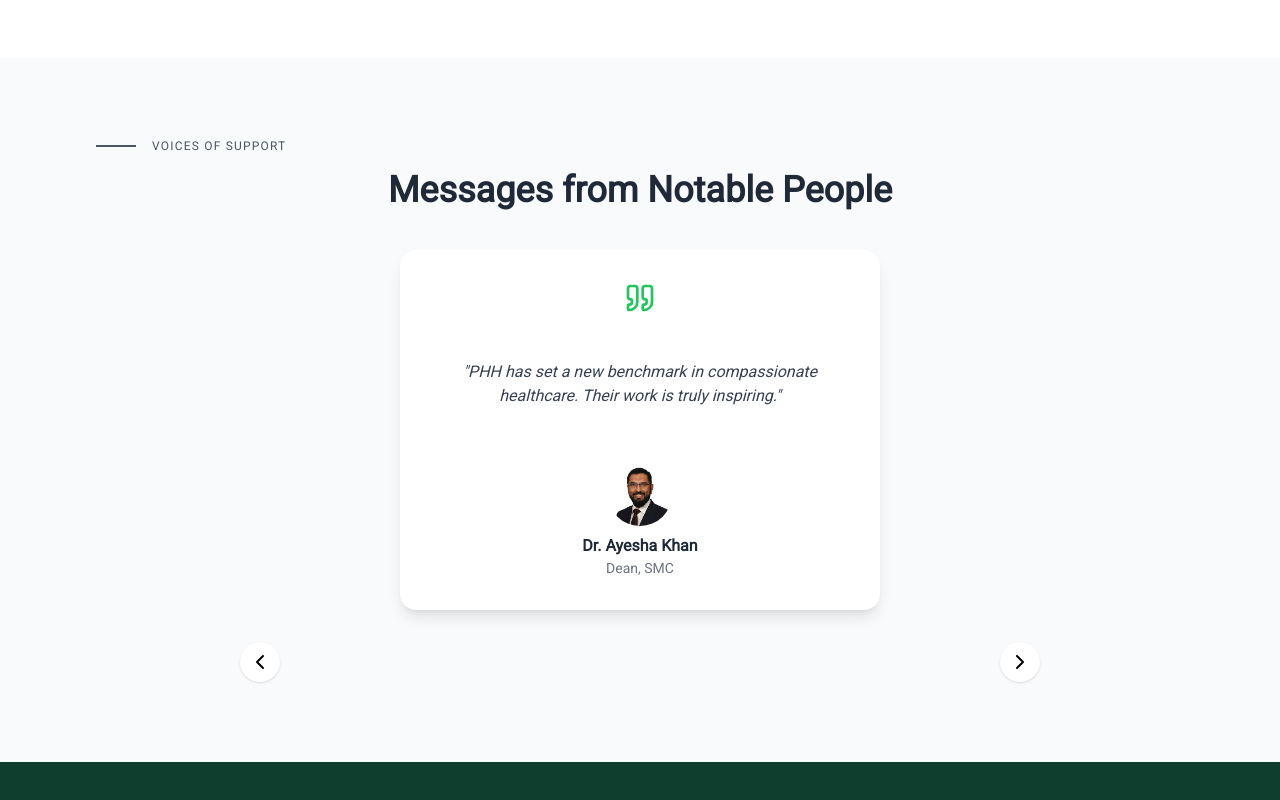
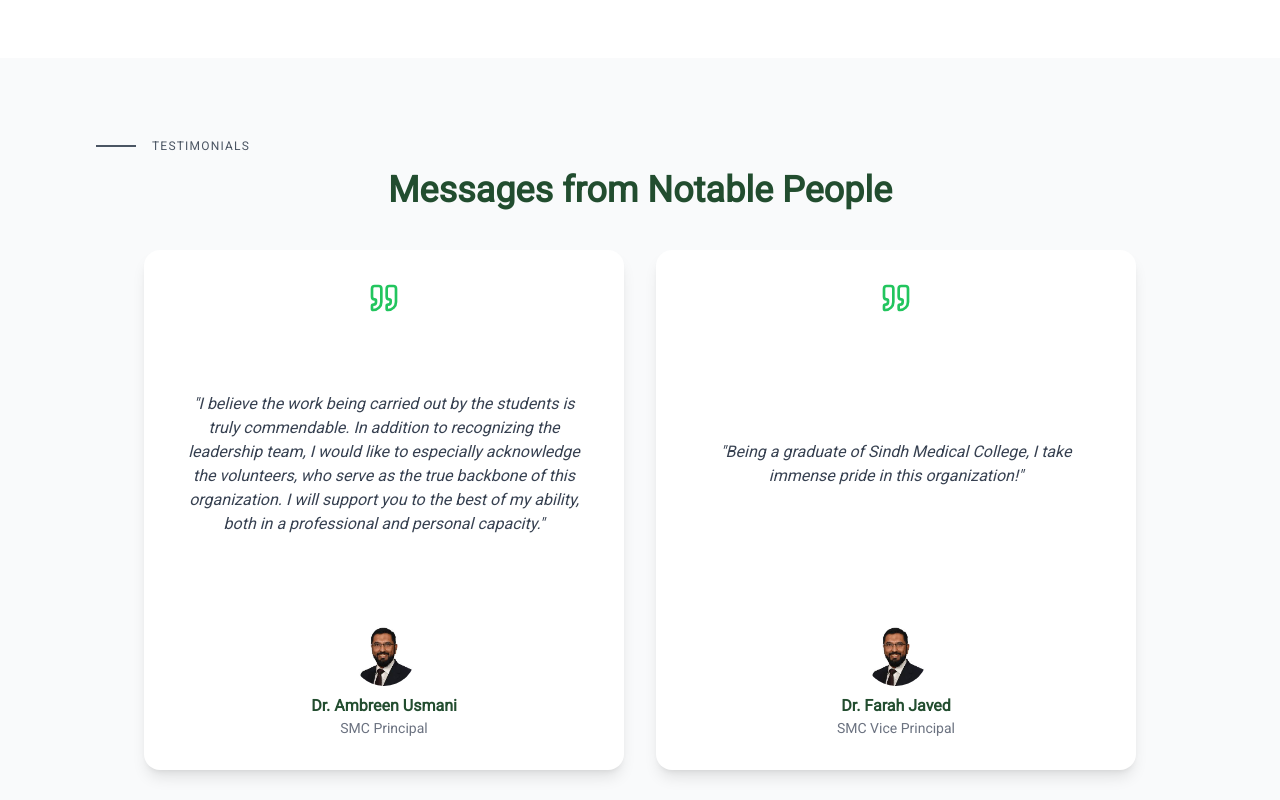
Before and after one commit to najmanmna/phh-ngo-website, a React (Vite) app: page / in a window 1280 px wide. Shown: the part 3640-4440 px from the top of the page. Built offline with nearby package versions, Linux system fonts and the light colour scheme.

Commit message:
CTA and messagecarousel updated

```diff
--- a/src/components/CTA.jsx
+++ b/src/components/CTA.jsx
@@ -1,10 +1,11 @@
 import React from "react";
 import CTA_bg from "/project_cover_images/BG_image.png";
 import DonateButton from "./DonateButton";
+import { Handshake } from "lucide-react";
 
 const CTA = () => {
   return (
-    <div className="cta_container flex justify-center h-[70vh]  items-center">
+    <div className="cta_container px-5 flex  justify-center h-[70vh]  items-center">
       {" "}
       <div
         className=" relative bg-cover bg-center w-7/8 md:w-3/4 h-[50vh] rounded-xl flex-col content-center items-center text-center m-auto"
@@ -15,7 +16,17 @@ const CTA = () => {
         <h2 className="text-2xl md:text-4xl font-bold text-white mb-4 p-3 ">
           Be the reason someone smiles today
         </h2>
-        <DonateButton />
+        <div className="inline-flex flex-col md:flex-row gap-x-5 gap-y-5 justify-center">
+          {" "}
+          <DonateButton />
+          <a
+            href="#contact"
+            className="relative z-10 inline-flex items-center justify-center overflow-hidden text-white bg-gradient-to-br from-darkblue to-blue-500 rounded-full px-8 py-3 font-semibold shadow-lg hover:bg-white transition-all duration-300"
+          >
+            <Handshake className="mr-2 w-4 h-4" />
+            Collaborate
+          </a>
+        </div>
       </div>
     </div>
   );
--- a/src/components/ContactUs.jsx
+++ b/src/components/ContactUs.jsx
@@ -11,7 +11,7 @@ import {
 
 export default function ContactSection() {
   return (
-    <section className="bg-[#0f3d2e] text-white px-6 py-12">
+    <section id="contact" className="bg-[#0f3d2e] text-white px-6 py-12">
       <div className="max-w-7xl mx-auto grid grid-cols-1 md:grid-cols-3 gap-8 items-start">
         {/* Left Column */}
         <div className="space-y-4">
--- a/src/components/MessagesCarousel.jsx
+++ b/src/components/MessagesCarousel.jsx
@@ -3,16 +3,28 @@ import messages from "../data/messages.json";
 import { ChevronLeft, ChevronRight, Quote } from "lucide-react";
 
 export default function MessagesCarousel() {
-  const [current, setCurrent] = useState(0);
+  const [index, setIndex] = useState(0);
   const total = messages.length;
 
-  const prev = () => setCurrent((current - 1 + total) % total);
-  const next = () => setCurrent((current + 1) % total);
+  const showMessages = () => {
+    // Get current and next message, wrapping if needed
+    const first = messages[index];
+    const second = messages[(index + 1) % total];
+    return [first, second];
+  };
+
+  const next = () => {
+    setIndex((prev) => (prev + 2) % total);
+  };
+
+  const prev = () => {
+    setIndex((prev) => (prev - 2 + total) % total);
+  };
 
   useEffect(() => {
     const interval = setInterval(() => {
-      setCurrent((prev) => (prev + 1) % total);
-    }, 3000); // Change slide every 5 seconds
+      setIndex((prev) => (prev + 2) % total);
+    }, 8000);
     return () => clearInterval(interval);
   }, [total]);
 
@@ -21,31 +33,34 @@ export default function MessagesCarousel() {
       <div className="flex items-center justify-left space-x-4 ml-3 mb-4 md:ml-24">
         <span className="w-10 h-[2px] bg-gray-600"></span>
         <h4 className="uppercase text-xs tracking-widest text-gray-600">
-          Voices of Support
+          Testimonials
         </h4>
       </div>
-      <div className="max-w-4xl mx-auto  text-center">
-        <h2 className="text-2xl md:text-4xl font-bold mb-10 text-gray-800">
+      <div className="max-w-6xl mx-auto text-center">
+        <h2 className="text-2xl md:text-4xl font-bold mb-10 text-primary">
           Messages from Notable People
         </h2>
 
         <div className="relative">
-          <div className="bg-white p-8 rounded-2xl shadow-lg w-[280px] md:w-[480px] md:h-[360px] mx-auto flex flex-col justify-between">
+          <div className="flex justify-center gap-8 flex-wrap transition-all duration-500">
+            {showMessages().map((msg, i) => (
+              <div
+                key={`${msg.name}-${i}`}
+                className="bg-white p-8 rounded-2xl shadow-lg w-[280px] md:w-[480px] md:h-[520px] flex flex-col justify-between"
+              >
                 <Quote className="text-green-500 w-8 h-8 mx-auto mb-4" />
-            <p className="text-gray-700 italic mb-6">
-              "{messages[current].message}"
-            </p>
+                <p className="text-gray-700 italic mb-6">"{msg.message}"</p>
                 <div className="flex flex-col items-center">
                   <img
-                src={messages[current].photo}
-                alt={messages[current].name}
+                    src={msg.photo}
+                    alt={msg.name}
                     className="w-16 h-16 object-cover rounded-full mb-2"
                   />
-              <p className="font-semibold text-gray-800">
-                {messages[current].name}
-              </p>
-              <p className="text-sm text-gray-500">{messages[current].title}</p>
+                  <p className="font-semibold text-primary">{msg.name}</p>
+                  <p className="text-sm text-gray-500">{msg.title}</p>
                 </div>
+              </div>
+            ))}
           </div>
 
           {/* Controls */}
--- a/src/components/Navbar.jsx
+++ b/src/components/Navbar.jsx
@@ -48,8 +48,6 @@ const Navbar = ({ variant }) => {
           </li>
           {!isDonatePage && (
             <>
-
-
               <li>
                 <a href="#about" className="hover:text-secondary transition">
                   About us
@@ -110,12 +108,14 @@ const Navbar = ({ variant }) => {
               <a href="#contact" className="block hover:text-secondary">
                 Contact
               </a>
+              <Link to="/donate">
                 <a
                   href="#donate"
                   className="block w-full text-center bg-primary text-white px-4 py-2 rounded-md hover:bg-blue-600"
                 >
                   Donate
                 </a>
+              </Link>
             </>
           )}
         </div>
--- a/src/data/messages.json
+++ b/src/data/messages.json
@@ -1,26 +1,44 @@
 [
   {
-    "name": "Dr. Ayesha Khan",
-    "title": "Dean, SMC",
+    "name": "Dr. Ambreen Usmani",
+    "title": "SMC Principal",
     "photo": "/notable_people_profiles/image.png",
-    "message": "PHH has set a new benchmark in compassionate healthcare. Their work is truly inspiring."
+    "message": "I believe the work being carried out by the students is truly commendable. In addition to recognizing the leadership team, I would like to especially acknowledge the volunteers, who serve as the true backbone of this organization. I will support you to the best of my ability, both in a professional and personal capacity."
   },
   {
-    "name": "Prof. Imran Siddiqui",
-    "title": "Director, NICVD",
+    "name": "Dr. Farah Javed",
+    "title": "SMC Vice Principal",
     "photo": "/notable_people_profiles/image.png",
-    "message": "The dedication of these young volunteers is a ray of hope for countless patients."
+    "message": "Being a graduate of Sindh Medical College, I take immense pride in this organization!"
   },
   {
-    "name": "Dr. Ayesha Khan",
-    "title": "Dean, SMC",
+    "name": "Dr. Syeda Kausar Ali",
+    "title": "Chairperson IME, JSMU",
     "photo": "/notable_people_profiles/image.png",
-    "message": "PHH has set a new benchmark in compassionate healthcare. Their work is truly inspiring."
+    "message": "I have known PHH since 2011, when my daughter used to work here. We were very impressed by the commitment and hard work of the members in gathering funds and catering to the needs of the patients and providing them with the relevant medicines. I see compassion and empathy in the members of PHH, where they are doing extracurricular work along with their studies. They put in a lot of time and effort into it, which is not an easy task with the heavy load of studies. I respect them for their work."
   },
   {
-    "name": "Prof. Imran Siddiqui",
-    "title": "Director, NICVD",
+    "name": "Mrs Khan",
+    "title": "Donor",
     "photo": "/notable_people_profiles/image.png",
-    "message": "The dedication of these young volunteers is a ray of hope for countless patients."
+    "message": "PHH is a Sindh Medical College (SMC) based student-run NGO, and I liked their work. I donated to them for the sake of Allah as a Pakistani to help those who can't pay their medical expenses, and I will continue to do so."
+  },
+  {
+    "name": "Dr. Syed Masroor Ahmed",
+    "title": "Dean of Medicine, JPMC",
+    "photo": "/notable_people_profiles/image.png",
+    "message": " PHH is an SMC-based student-run NGO that is run by the students for the betterment of the patients. The enthusiastic and devoted attitude of the young doctors is really fascinating. They are very actively involved in providing facilities to the admitted patients of Ward 7 JPMC. I pray they  progress to ultimate heights in their ambition and profession."
+  },
+  {
+    "name": "Dr Hassan Ahmed",
+    "title": "Founding member, PHH and Consultant Surgical Oncologist and General Surgeon at Patel Hospital",
+    "photo": "/notable_people_profiles/image.png",
+    "message": "To all the dedicated staff, volunteers, and partners of PHH, I extend my deepest gratitude. Your tireless efforts, passion, and commitment are the driving force behind our success. Together, we have made a significant difference in many lives, and I am confident that, with your continued support, we will achieve even greater milestones."
+  },
+  {
+    "name": "Dr Ali Alvi",
+    "title": "Founding member, PHH and MBBS, MS, PhD (Canada)",
+    "photo": "/notable_people_profiles/image.png",
+    "message": " I have been following PHH’s progress, albeit online, and I couldn’t be prouder of all current and past members who have taken the baton and made it 100 times better. In addition to continuing the efforts to improve care standards, I am so proud to see PHH play a role in providing academic support in terms of seminars, etc."
   }
 ]
```
Lines whose indentation alone changed are shown as unchanged.
